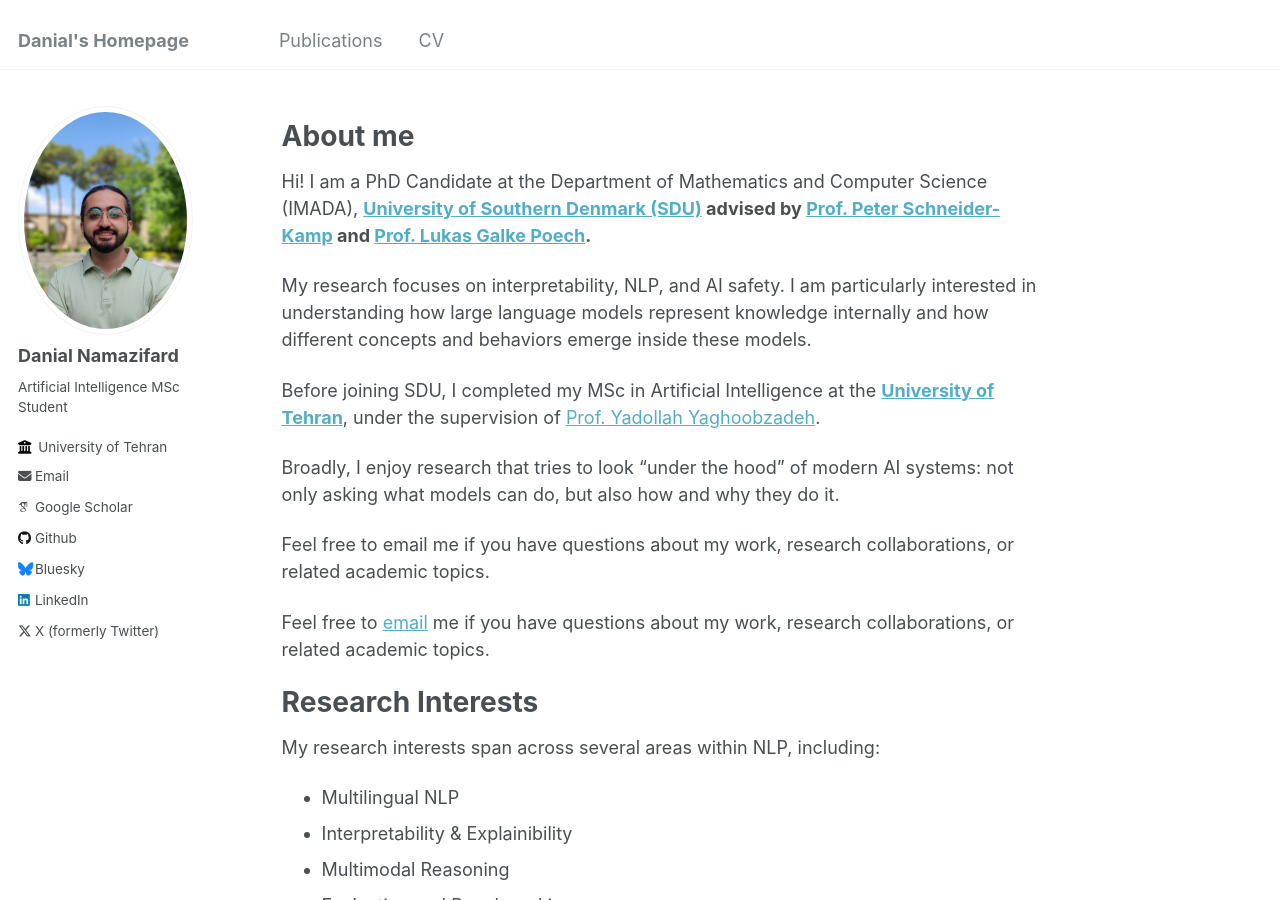
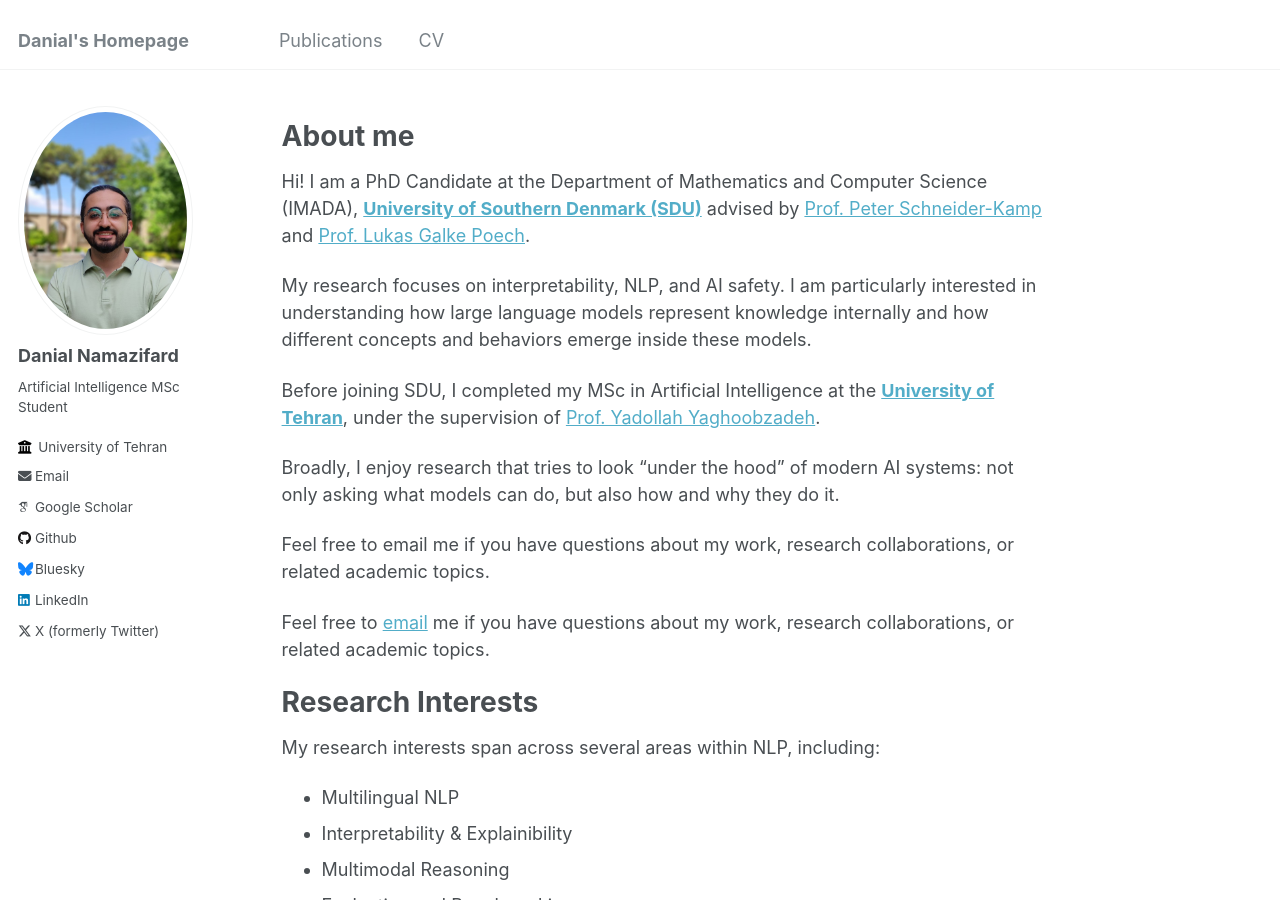
Before and after one commit to namazifard/namazifard.github.io, a Jekyll site: the page built from _pages/about.md, in a window 1280 px wide and 900 px high. Built offline with Jekyll 4.4.1, drawn with Linux system fonts in a browser that asks for light colours; some web fonts are replaced.

```diff
--- a/_pages/about.md
+++ b/_pages/about.md
@@ -10,7 +10,7 @@ redirect_from:
 
 About me
 ======
-Hi! I am a PhD Candidate at the Department of Mathematics and Computer Science (IMADA), <b>[University of Southern Denmark (SDU)](https://www.sdu.dk/en/)<b> advised by [Prof. Peter Schneider-Kamp](https://portal.findresearcher.sdu.dk/da/persons/petersk/) and [Prof. Lukas Galke Poech](https://portal.findresearcher.sdu.dk/da/persons/lukas-paul-achatius-galke-poech/).
+Hi! I am a PhD Candidate at the Department of Mathematics and Computer Science (IMADA), <b>[University of Southern Denmark (SDU)](https://www.sdu.dk/en/)</b> advised by [Prof. Peter Schneider-Kamp](https://portal.findresearcher.sdu.dk/da/persons/petersk/) and [Prof. Lukas Galke Poech](https://portal.findresearcher.sdu.dk/da/persons/lukas-paul-achatius-galke-poech/).
 
 My research focuses on interpretability, NLP, and AI safety. I am particularly interested in understanding how large language models represent knowledge internally and how different concepts and behaviors emerge inside these models.
 
```
